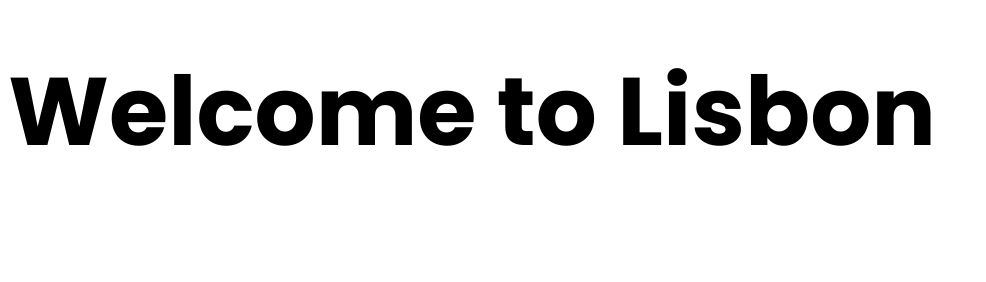
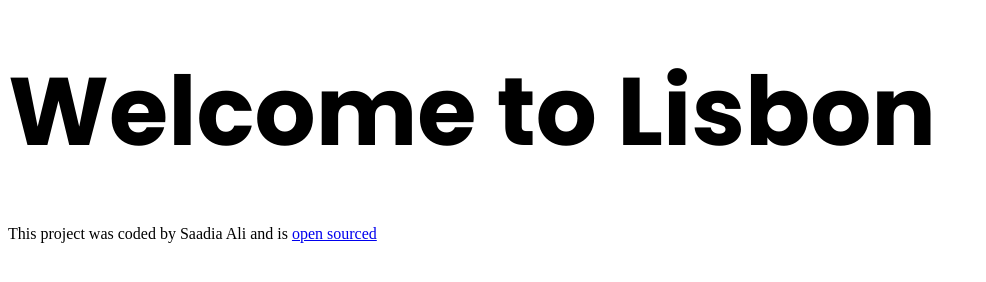
Before and after one commit to Sali459/lisbon-travel-project, a plain HTML site: page index.html in a window 1280 px wide. Shown: the whole page, without its empty margins (0-986 px from the left). Drawn offline with Linux system fonts and the light colour scheme.

Commit message:
Added link to the GitHub repository

```diff
--- a/index.html
+++ b/index.html
@@ -14,5 +14,6 @@
   </head>
   <body>
     <h1>Welcome to Lisbon</h1>
+    <footer>This project was coded by Saadia Ali and is <a href="https://github.com/Sali459/sydney-travel-project" target="_blank">open sourced</a></footer>
   </body>
 </html>
```
